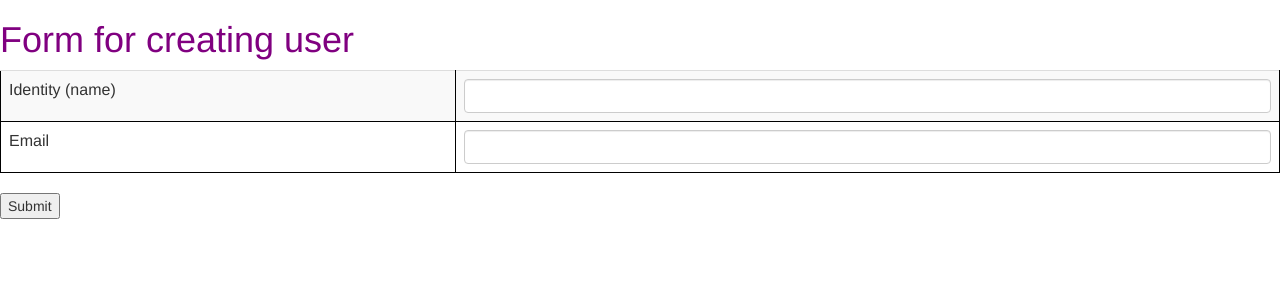
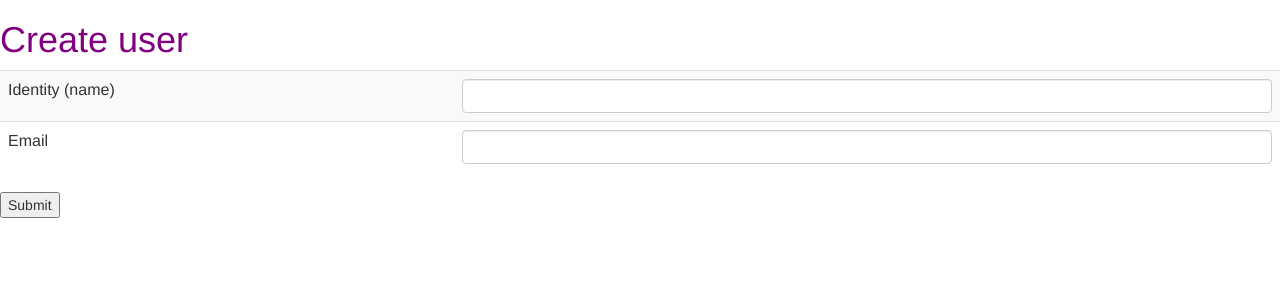
Before and after one commit to paddyvishnubhatt-zz/cryptocurrency, a Flask app: page /create_user in a window 1280 px wide. Shown: the top 300 px of the page. Run offline with Flask 2, Linux system fonts and the light colour scheme; some libraries are stand-ins or nearby versions.

Commit message:
UI - using bootstrap

```diff
--- a/templates/edit_users.html
+++ b/templates/edit_users.html
@@ -11,7 +11,7 @@
   <body>
     <div id="container">
       <div class="pagetitle">
-        <h1>Form for Edit Users for a register</h1>
+        <h1>Edit Users for a register</h1>
       </div>
       <div id="main">
           <form method="post" action="{{ url_for('submitted_edit_users_register', registerId=registerId) }}">
--- a/templates/register_form.html
+++ b/templates/register_form.html
@@ -15,7 +15,7 @@
           {% if register is defined %}
             {% set regId = register.registerId %}
           {% endif %}
-        <h1>Form for creating or updating register {{  regId }}</h1>
+        <h1>Upsert register {{  regId }}</h1>
       </div>
       <div id="main">
           <form method="post" action="{{ url_for('submitted_register') }}">
--- a/templates/registers.html
+++ b/templates/registers.html
@@ -11,8 +11,8 @@
   </head>
   <body>
     <div class="pagetitle"
+    <h1>Registers</h1>
     </div>
-    <h2>Registers</h2>
       <div class="container">
         <table class="table table-striped">
           <th>
--- a/templates/submitted_table.html
+++ b/templates/submitted_table.html
@@ -10,9 +10,10 @@
 
  </head>
  <body>
-   <div id="container">
+    <div id="pagetitle">
        <h1>Form submitted for {{  registerId }} from  {{  userId }}</h1>
      </div>
+   <div id="container">
      <div id="main">
        <p>Thanks for your submission!</p>
        <p>Here's a review of the information that you sent:</p>
@@ -24,6 +25,7 @@
                 </tr>
              {% endfor %}
           </table>
+     </div>
    </div>
  <body>
 </html>
--- a/templates/submitted_user.html
+++ b/templates/submitted_user.html
@@ -10,8 +10,9 @@
  </head>
  <body>
    <div id="container">
+   <div>
        <h1>Form submitted for new User {{  registerId }} </h1>
-     </div>
+   </div>
      <div id="main">
        <p>Thanks for your submission!</p>
        <p>Here's a review of the information that you sent:</p>
--- a/templates/user.html
+++ b/templates/user.html
@@ -8,15 +8,10 @@
     <script src="https://ajax.googleapis.com/ajax/libs/jquery/3.1.1/jquery.min.js"></script>
     <script src="https://maxcdn.bootstrapcdn.com/bootstrap/3.3.7/js/bootstrap.min.js"></script>
   </head>
-  <style>
-    table, th, td {
-        border: 1px solid black;
-    }
-</style>
   <body>
     <div id="container">
       <div class="pagetitle">
-        <h1>Form for creating user</h1>
+        <h1>Create user</h1>
       </div>
       <div id="main">
           <form method="post" action="{{ url_for('submitted_user') }}">
--- a/templates/users.html
+++ b/templates/users.html
@@ -11,11 +11,7 @@
     <script src="https://maxcdn.bootstrapcdn.com/bootstrap/3.3.7/js/bootstrap.min.js"></script>
 
   </head>
-  <style>
-    table, th, td {
-        border: 1px solid black;
-    }
-  </style>
+
   <body>
     <div class="pagetitle"
       <h1>Users for {{  registerId }}</h1>
```
